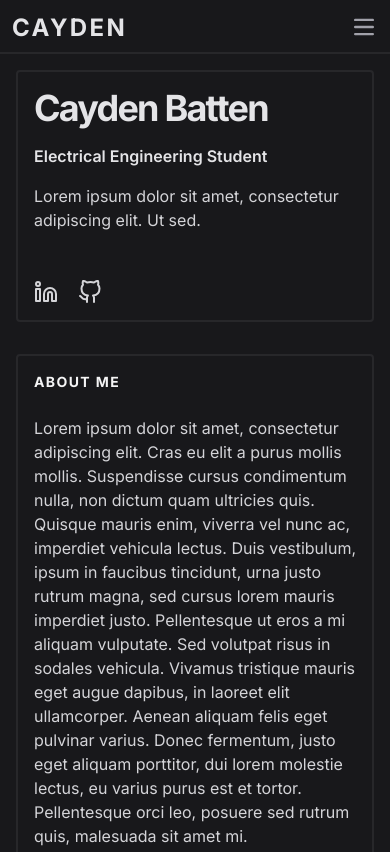
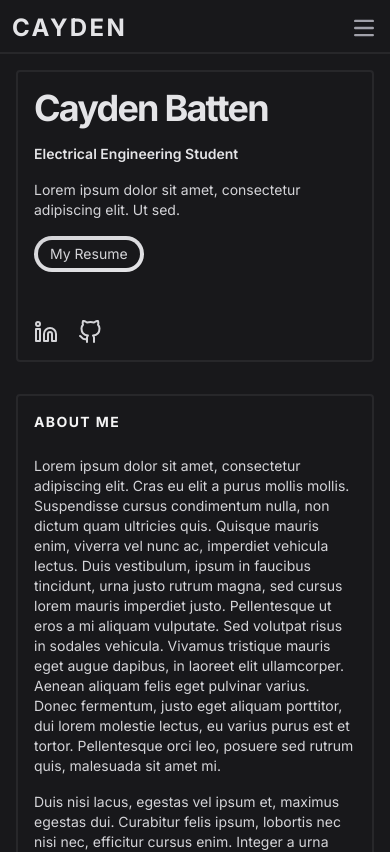
Before and after one commit to ClearlyRubix/Portfolio, a Next.js app: page / in a window 390 px wide. Shown: the top 852 px of the page. Built offline with nearby package versions, Linux system fonts and the light colour scheme.

Commit message:
not-found page added

```diff
--- a/src/app/components/Navbar.tsx
+++ b/src/app/components/Navbar.tsx
@@ -8,7 +8,7 @@ const Navbar = () => {
 
     return (
         <>
-        <nav className="border-b-zinc-800 border-b-2 border-x-transparent border-t-transparent">
+        <nav className="border-b-zinc-800 border-b-2 border-x-transparent border-t-transparent bg-zinc-900">
             <div className="bg-zinc-900 flex flex-wrap justify-between mx-auto items-center pt-2 pb-1 md:pb-2">
                 <div>
                     <Link href={"/"} className="text-2xl md:text-3xl text-zinc-200 font-bold uppercase tracking-widest inline-flex py-1 px-3">
--- /dev/null
+++ b/src/app/components/sections/HeroSection.tsx
@@ -0,0 +1,48 @@
+import Image from "next/image"
+import Link from "next/link"
+import LinkedInIcon from "../../../public/linkedin.svg"
+import GitHubIcon from "../../../public/github.svg"
+import IconGitHub from "../icons/IconGitHub"
+import IconLinkedIn from "../icons/IconLinkedIn"
+
+
+const HeroSection = () => {
+    return (
+        <>
+        <div className="flex flex-col border-2 border-zinc-800 rounded m-4 p-4 h-full">
+            <h1 className="text-zinc-200 font-bold text-4xl tracking-tighter mb-4">
+                Cayden Batten
+            </h1>
+            <h2 className="font-semibold text-zinc-200 mb-4">
+                Electrical Engineering Student
+            </h2>
+            <p className="max-w-xs mb-4">
+                Lorem ipsum dolor sit amet, consectetur adipiscing elit. Ut sed.
+            </p>
+            <ul>
+                <li className="">
+                    <Link href={"/resume.pdf"} className="p-1 rounded-full bg-gradient-to-br from-zinc-300 to-zinc-200 w-fit block text-center">
+                        <span className="bg-zinc-900 hover:bg-zinc-800 rounded-full px-3 py-1 w-fit block text-sm md:text-xs">
+                            My Resume
+                        </span>
+                    </Link>
+                </li>
+            </ul>
+            <ul className="flex items-center mt-12 md:mt-auto">
+                <li className="mr-5 shrink-0 transition-transform hover:-translate-y-1">
+                    <Link className="hover:text-zinc-200" href={"https://www.linkedin.com/in/caydenbatten/"} target="_blank" title="LinkedIn">
+                        <IconLinkedIn feather={true}/>
+                    </Link>
+                </li>
+                <li className="mr-5 shrink-0 transition-transform hover:-translate-y-1">
+                    <Link className="hover:text-zinc-200" href={"https://github.com/ClearlyRubix/"} target="_blank" title="GitHub">
+                        <IconGitHub feather={true} />
+                    </Link>
+                </li>
+            </ul>
+        </div>
+        </>
+    )
+}
+
+export default HeroSection
--- a/src/app/components/HeroSection.tsx
+++ b/src/app/components/sections/contact/ContactSection.tsx
@@ -1,24 +1,16 @@
-import Image from "next/image"
 import Link from "next/link"
-import LinkedInIcon from "../../../public/linkedin.svg"
-import GitHubIcon from "../../../public/github.svg"
-import IconGitHub from "./icons/IconGitHub"
-import IconLinkedIn from "./icons/IconLinkedIn"
+import IconGitHub from "../../icons/IconGitHub"
+import IconLinkedIn from "../../icons/IconLinkedIn"
+import ContactText from "./ContactText"
 
-
-const HeroSection = () => {
+const ContactSection = () => {
     return (
         <>
-        <div className="flex flex-col border-2 border-zinc-800 rounded m-4 p-4 h-full">
-            <h1 className="text-zinc-200 font-bold text-4xl tracking-tighter mb-4 transition-transform hover:-translate-y-1">
-                Cayden Batten
-            </h1>
-            <h2 className="font-semibold text-zinc-200 mb-4">
-                Electrical Engineering Student
+        <div id="contact" className="flex flex-col border-2 border-zinc-800 rounded m-4 p-4 h-full">
+            <h2 className="font-bold text-sm text-zinc-100 uppercase tracking-widest pb-6">
+                Contact Me
             </h2>
-            <p className="max-w-xs">
-                Lorem ipsum dolor sit amet, consectetur adipiscing elit. Ut sed.
-            </p>
+            <ContactText/>
             <ul className="flex items-center mt-12 md:mt-auto">
                 <li className="mr-5 shrink-0 transition-transform hover:-translate-y-1">
                     <Link className="hover:text-zinc-200" href={"https://www.linkedin.com/in/caydenbatten/"} target="_blank" title="LinkedIn">
@@ -32,8 +24,9 @@ const HeroSection = () => {
                 </li>
             </ul>
         </div>
+
         </>
     )
 }
 
-export default HeroSection
+export default ContactSection
--- /dev/null
+++ b/src/app/components/sections/contact/ContactText.tsx
@@ -0,0 +1,13 @@
+const ContactText = () => {
+    return(
+        <>
+        <div>
+            <p className="">
+                Lorem ipsum dolor sit amet, consectetur adipiscing elit. Aenean lectus leo, varius id erat in, scelerisque tempor purus.
+            </p>
+        </div>
+        </>
+    )
+}
+
+export default ContactText
--- a/src/app/contact/page.tsx
+++ b/src/app/contact/page.tsx
@@ -1,11 +1,14 @@
-import Image from "next/image";
-import Navbar from "../components/Navbar";
 
-export default function Home() {
+import ContactSection from "../components/sections/contact/ContactSection";
+
+
+export default function Contact() {
   return (
     <main className="min-h-screen bg-zinc-900">
-      <Navbar />
-      Contact Page
+      <div className="flex flex-col md:flex-row">
+            <ContactSection/>
+      </div>
+
     </main>
   );
 }
--- a/src/app/layout.tsx
+++ b/src/app/layout.tsx
@@ -1,6 +1,7 @@
 import type { Metadata } from "next";
 import { Inter } from "next/font/google";
 import "./globals.css";
+import Navbar from "./components/Navbar";
 
 const inter = Inter({ subsets: ["latin"] });
 
@@ -16,7 +17,13 @@ export default function RootLayout({
 }>) {
   return (
     <html className="scroll-smooth" lang="en">
-      <body className={inter.className + " text-zinc-300"}>{children}</body>
+      <body className={inter.className + " text-zinc-300 text-sm bg-zinc-900 flex flex-col min-h-screen"}>
+        <Navbar/>
+        <div className="flex flex-grow">
+          {children}
+        </div>
+
+      </body>
     </html>
   );
 }
--- /dev/null
+++ b/src/app/not-found.tsx
@@ -0,0 +1,9 @@
+const NotFound = () => {
+    return (
+        <div className="bg-inherit">
+            Error
+        </div>
+    )
+}
+
+export default NotFound
--- a/src/app/page.tsx
+++ b/src/app/page.tsx
@@ -1,17 +1,12 @@
 "use client"
-import Image from "next/image";
-import Navbar from "./components/Navbar";
-import AboutSection from "./components/AboutSection";
-import HeroSection from "./components/HeroSection";
-import Link from "next/link";
-import { useEffect } from "react";
-import { useRouter } from "next/router";
+
+import AboutSection from "./components/sections/about/AboutSection";
+import HeroSection from "./components/sections/HeroSection";
 
 export default function Home() {
 
     return (
-        <main className="min-h-screen bg-zinc-900">
-            <Navbar />
+        <main className="">
             <div className="flex flex-col md:flex-row">
                 <div className="basis-1/2 self-stretch">
                     <HeroSection />
--- a/src/app/projects/page.tsx
+++ /dev/null
@@ -1,11 +0,0 @@
-import Image from "next/image";
-import Navbar from "../components/Navbar";
-
-export default function Home() {
-  return (
-    <main className="min-h-screen bg-zinc-900">
-      <Navbar />
-      Projects Page
-    </main>
-  );
-}
```
Also changed, not shown: src/app/components/sections/about/AboutSection.tsx (renamed from src/app/components/AboutSection.tsx), src/app/components/sections/about/AboutText.tsx (renamed from src/app/components/AboutText.tsx).
